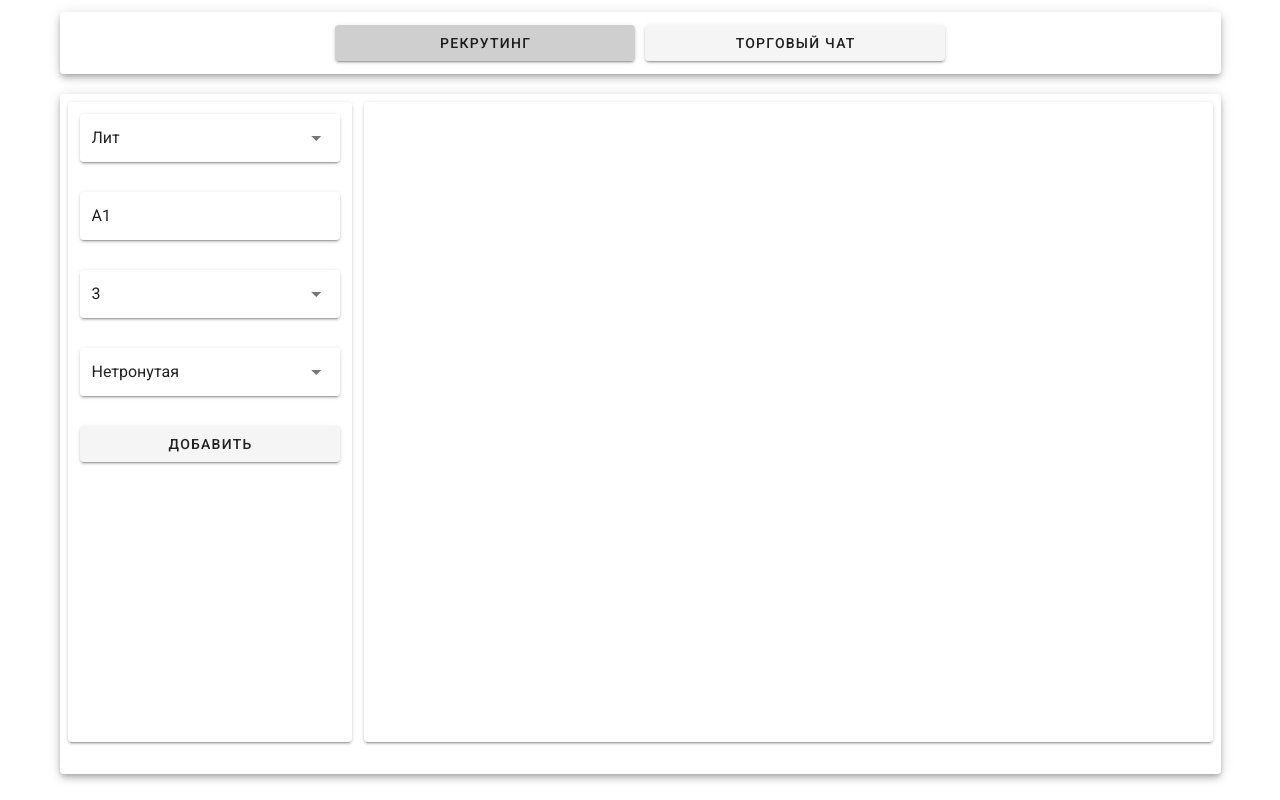
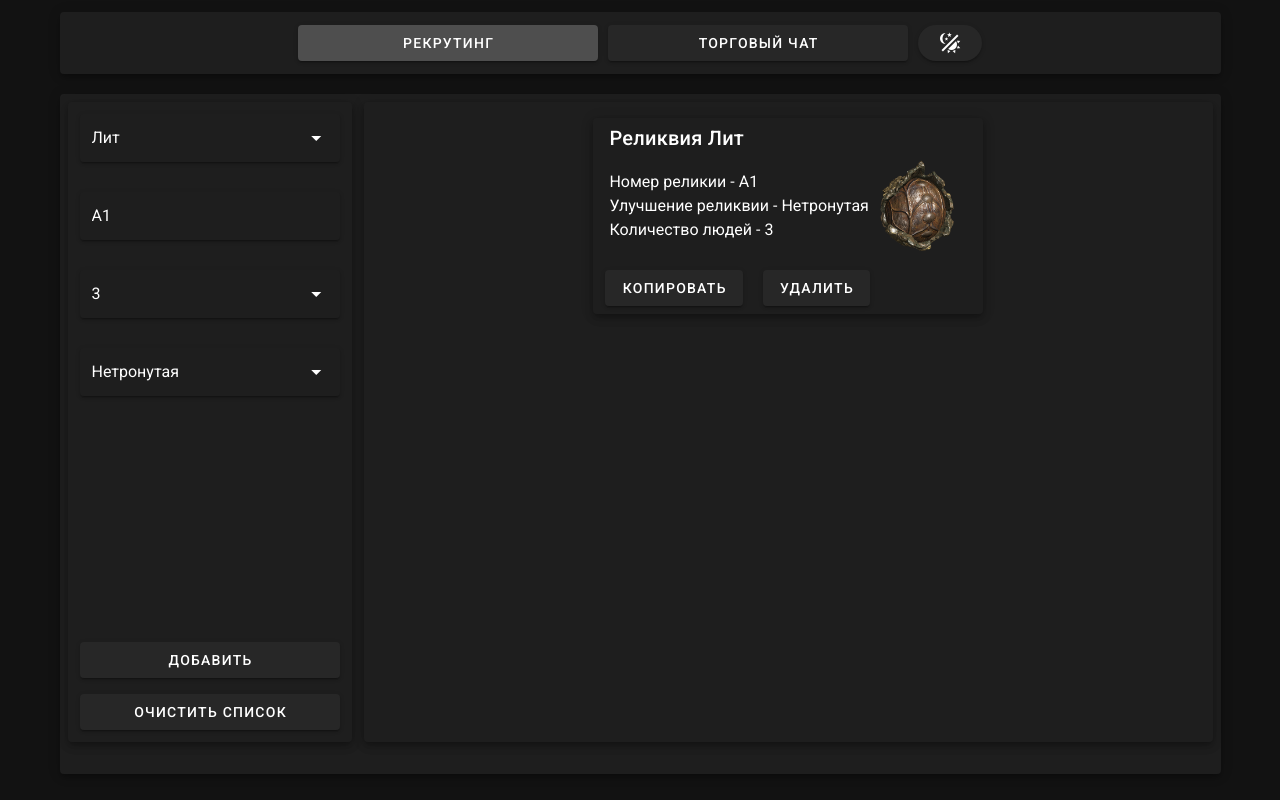
Before and after one commit to 4ebyrek99/wf-app, a Vue app: page / in a window 1280 px wide. Both pictures are taken after a click on the button "ДОБАВИТЬ". Built offline with nearby package versions, Linux system fonts and the light colour scheme.

Commit message:
Добавил - удаление элемента, копирование, полную очистку и темную тему.

```diff
--- a/src/App.vue
+++ b/src/App.vue
@@ -37,11 +37,8 @@ export default {
 	components: {
 		navBar
 	},
-	mounted() {
-	},
 	methods: {
 		showSnackbar(data) {
-			console.log(0);
 			this.snackbar = {
 				active: data.active,
 				timeout: data.timeout,
@@ -49,7 +46,7 @@ export default {
 				color: data.color,
 				icon: data.icon
 			}
-		}
+		},
 	}
 };
 </script>
--- a/src/assets/scss/main.scss
+++ b/src/assets/scss/main.scss
@@ -7,3 +7,7 @@
 .main-card {
     height: calc(100vh - 120px);
 }
+
+.h-100 {
+    height: 100%;
+}
--- a/src/components/itemCards/recruitingItemCard.vue
+++ b/src/components/itemCards/recruitingItemCard.vue
@@ -1,12 +1,73 @@
 <template>
-    <v-card>
-
-    </v-card>
+    <div
+        class="d-flex flex-grow-1 flex-wrap justify-center"
+    >
+        <div
+            v-for="(link, index) in links"
+            :key="index"
+        >
+            <v-card
+                class="item-card ma-2"
+                elevation="5"
+                width="390"
+            >
+                <v-card-title class="py-1">
+                    Реликвия {{ link.selectRelic.name }}
+            </v-card-title>
+                <div
+                    class="d-flex px-4 pb-4"
+                >
+                    <div
+                        class="d-flex flex-column justify-center"
+                    >
+                        <span>Номер реликии - {{ link.numberRelic.toUpperCase() }}</span>
+                        <span>Улучшение реликвии - {{ link.qualityRelic.text }}</span>
+                        <span>Количество людей - {{ link.playerCount }}</span>
+                    </div>
+                    <v-avatar
+                        height="96"
+                        width="96"
+                    >
+                        <img
+                            :src="'/relics/' + link.selectRelic.img + link.qualityRelic.id + '.png'" alt=""
+                        >
+                    </v-avatar>
+                </div>
+                <div
+                    class="pb-2 pl-3"
+                >
+                    <v-btn
+                        @click="copyLink(index)"
+                    >
+                        Копировать
+                    </v-btn>
+                    <v-btn
+                        @click="deleteLink(index)"
+                        class="ml-5"
+                    >
+                        Удалить
+                    </v-btn>
+                </div>
+            </v-card>
+        </div>
+    </div>
 </template>
 
 <script>
 export default {
-
+    props: {
+        links: []
+    },
+    methods: {
+		copyLink(index){
+			navigator.clipboard.writeText(this.links[index].linkToCopy)
+			this.$emit("copyLink", index)
+		},
+		deleteLink(index){
+			this.$store.dispatch('deleteLink', index)
+            this.$emit("deleteLink")
+		}
+    }
 }
 </script>
 
--- a/src/components/navBar.vue
+++ b/src/components/navBar.vue
@@ -18,12 +18,42 @@
             >
                 Торговый чат
             </v-btn>
+            <v-btn
+                class="nav-btn"
+                rounded
+                @click="changeTheme"
+            >
+                <v-icon>
+                    mdi-theme-light-dark
+                </v-icon>
+            </v-btn>
         </v-card>
     </div>
 </template>
 
 <script>
 export default {
+    data() {
+        return {
+            darkTheme: JSON.parse(localStorage.getItem("darkTheme"))
+        }
+    },
+    created() {
+        if (localStorage.getItem("darkTheme")) {
+            this.$vuetify.theme.dark = JSON.parse(localStorage.getItem("darkTheme"))
+        } else {
+            localStorage.setItem("darkTheme", true)
+            this.$vuetify.theme.dark = true
+        }
+    },
+    methods: {
+        changeTheme() {
+            this.darkTheme ? this.darkTheme = false : this.darkTheme = true
+            localStorage.setItem("darkTheme", this.darkTheme)
+            this.$vuetify.theme.dark = this.darkTheme
+
+        }
+    }
 
 }
 </script>
--- a/src/store/recruiting.js
+++ b/src/store/recruiting.js
@@ -23,10 +23,28 @@ export default {
 
             commit('setLink', links)
         },
+        deleteLink({ commit, getters }, index) {
+            let links = getters.getRecruitingLinks
+            links.splice(index, 1)
+            localStorage.setItem("recruitingLinks", JSON.stringify(links))
+            commit('deleteLink', links)
+        },
+        deleteAllLinks({ commit, getters }) {
+            let links = getters.getRecruitingLinks
+            links.splice(0, links.length)
+            localStorage.setItem("recruitingLinks", JSON.stringify(links))
+            commit('deleteAllLinks', links)
+        }
     },
     mutations: {
         setLink(state, link) {
             state.links = link
+        },
+        deleteLink(state, links) {
+            state.links = links
+        },
+        deleteAllLinks(state, links) {
+            state.links = links
         }
     },
     getters: {
--- a/src/views/recruitingChat.vue
+++ b/src/views/recruitingChat.vue
@@ -9,8 +9,12 @@
 		>
 			<v-card
 				class="mr-3"
+				elevation="5"
 			>
-				<v-col>
+				<v-col
+					class="d-flex flex-column justify-space-between h-100"
+				>
+					<div>
 						<v-select
 							v-model="selectRelic"
 							solo
@@ -44,30 +48,46 @@
 							return-object
 						>
 						</v-select>
+					</div>
+					<div>
 						<v-btn
-						class=""
 							width="100%"
 							@click="addLink"
 						>
 							Добавить
 						</v-btn>
+						<v-btn
+							class="mt-4"
+							width="100%"
+							@click="deleteAllLinks"
+						>
+							Очистить список
+						</v-btn>
+					</div>
 				</v-col>
 			</v-card>
-			<v-card>
-				<v-col>
-					<v-card>
-
-					</v-card>
-				</v-col>
+			<v-card
+				class="overflow-y-auto py-2"
+				elevation="5"
+			>
+				<recruitingItemCard
+					:links="links"
+					@copyLink="copyLink"
+					@deleteLink="deleteLink"
+				/>
 			</v-card>
 		</v-row>
     </v-card>
 </template>
 
 <script>
+import recruitingItemCard from '@/components/itemCards/recruitingItemCard.vue'
 
 export default {
 	name: 'recruitingChat',
+	components:{
+		recruitingItemCard
+	},
 	data () {
 		return {
 			selectRelic: {
@@ -80,7 +100,7 @@ export default {
 				id: 0,
 				text: "Нетронутая"
 			},
-			maxLinks: 20,
+			maxLinks: process.env.VUE_APP_MAX_LINKS
 		}
 	},
 	computed: {
@@ -89,17 +109,31 @@ export default {
 		},
 		quality() {
 			return this.$store.getters['getQuality']
-		}
+		},
+		links() {
+			return this.$store.getters["getRecruitingLinks"]
+		},
 	},
 	methods: {
 		addLink() {
 			if(this.numberRelic !== "") {
+				if(this.links.length >= this.maxLinks) {
+					this.$emit("showSnackbar", {
+						active: true,
+						timeout: 2000,
+						msg: "Максимальное количество элементов 20!",
+						color: "error",
+						icon: "mdi-alert-circle-outline"
+					})
+				} else {
 					this.$store.dispatch('addLink', {
 						selectRelic: this.selectRelic,
 						numberRelic: this.numberRelic,
 						playerCount: this.playerCount,
-					qualityRelic: this.qualityRelic
+						qualityRelic: this.qualityRelic,
+						linkToCopy: `[Реликвия ${this.selectRelic.name} ${this.numberRelic.toUpperCase()}] ${this.qualityRelic.text} +${this.playerCount}`,
 					})
+				}
 			} else {
 				this.$emit("showSnackbar", {
 					active: true,
@@ -107,6 +141,44 @@ export default {
 					msg: "Номер реликвии не введён!",
 					color: "error",
 					icon: "mdi-alert-circle-outline"
+				})
+			}
+		},
+		copyLink(){
+			this.$emit("showSnackbar", {
+					active: true,
+					timeout: 2000,
+					msg: "Скопированно!",
+					color: "success",
+					icon: "mdi-check"
+				})
+		},
+		deleteLink(){
+			this.$emit("showSnackbar", {
+					active: true,
+					timeout: 2000,
+					msg: "Удалено!",
+					color: "success",
+					icon: "mdi-check"
+				})
+		},
+		deleteAllLinks() {
+			if(this.links.length <= 0) {
+				this.$emit("showSnackbar", {
+						active: true,
+						timeout: 2000,
+						msg: "Список уже пуст!",
+						color: "error",
+						icon: "mdi-alert-circle-outline"
+					})
+			} else {
+				this.$store.dispatch('deleteAllLinks')
+				this.$emit("showSnackbar", {
+					active: true,
+					timeout: 2000,
+					msg: "Список был очищен!",
+					color: "success",
+					icon: "mdi-check"
 				})
 			}
 		}
```
Lines whose indentation alone changed are shown as unchanged.
